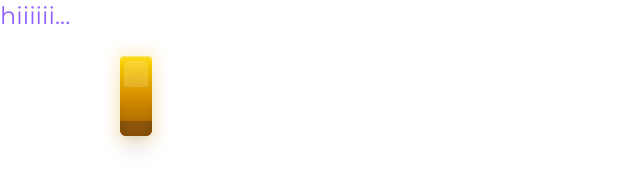
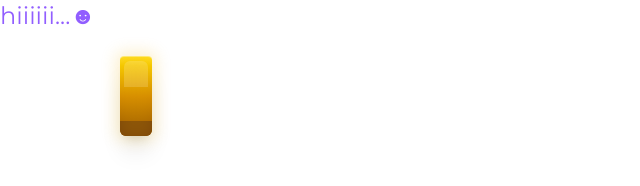
Before and after one commit to GANGANATHEN/gamesta, a Next.js app: page /home in a window 1280 px wide. Shown: the top 186 px of the page, without its empty margins (0-640 px from the left). Built offline with nearby package versions, Linux system fonts and the light colour scheme.

Commit message:
removed unwanted file and optim anima

```diff
--- a/src/app/home/page.js
+++ b/src/app/home/page.js
@@ -3,10 +3,10 @@ import React from "react";
 const page = () => {
   return (
     <div className="text-accent text-2xl">
-      hiiiiii...
+      hiiiiii...☻
       <div className="relative w-8 h-20 ml-30 mt-6">
         {/* Bullet Body - Metallic Gradient */}
-        <div className="absolute inset-0 bg-gradient-to-b from-yellow-300 via-yellow-600 to-yellow-800 rounded-t-sm rounded-b-md border-t border-yellow-200 shadow-xl overflow-hidden">
+        <div className="absolute inset-0 bg-linear-to-b from-yellow-300 via-yellow-600 to-yellow-800 rounded-t-sm rounded-b-md border-t border-yellow-200 shadow-xl overflow-hidden">
           {/* Metallic Shine - Light reflection effect */}
           <div className="absolute top-1 left-1 right-1 h-1/3 bg-white opacity-20 rounded-t-md"></div>
 
--- a/src/components/revolverMenu.js
+++ b/src/components/revolverMenu.js
@@ -67,15 +67,14 @@ const RevolverMenu = ({ menuOpen, setMenuOpen }) => {
             >
               {/* Bullet */}
               <div
-                className={`w-12 h-20 bg-gradient-to-b from-yellow-600 to-yellow-800 rounded-md border-2 border-yellow-900 flex items-center justify-center relative
-            bullet-${index} ${index === activeIndex ? "scale-125 border-yellow-400 shadow-[0_0_20px_#fbbf24]" : ""}`}
+                className={`w-12 h-20 bg-linear-to-b from-yellow-600 to-yellow-800 rounded-md border-2 border-yellow-900 flex items-center justify-center relative
+              bullet-${index} ${index === activeIndex ? "scale-125 border-yellow-400 shadow-[0_0_20px_#fbbf24]" : ""}`}
               >
                 <span className="text-white text-[10px] font-bold uppercase rotate-90">
                   {nav.name.substring(0, 4)}
                 </span>
-
                 {/* Hover Full Text Reveal */}
-                <div className="absolute -top-12 left-1/2 -translate-x-1/2 bg-yellow-500 text-black px-2 py-1 rounded opacity-0 group-hover:opacity-100 transition-opacity pointer-events-none whitespace-nowrap text-xs font-bold shadow-[0_0_10px_#eab308]">
+                <div className="absolute -top-12 left-1/2 -translate-x-1/2 bg-yellow-500 text-black px-2  py-1 rounded opacity-0 group-hover:opacity-100 transition-opacity pointer-events-none whitespace-nowrap text-xs font-bold shadow-[0_0_10px_#eab308]">
                   {nav.name}
                 </div>
               </div>
@@ -103,4 +102,6 @@ const RevolverMenu = ({ menuOpen, setMenuOpen }) => {
     </div>
   );
 };
+
+
 export default RevolverMenu;
```
Also changed, not shown: 1 other file (tests, documents, lock files or other folders).
